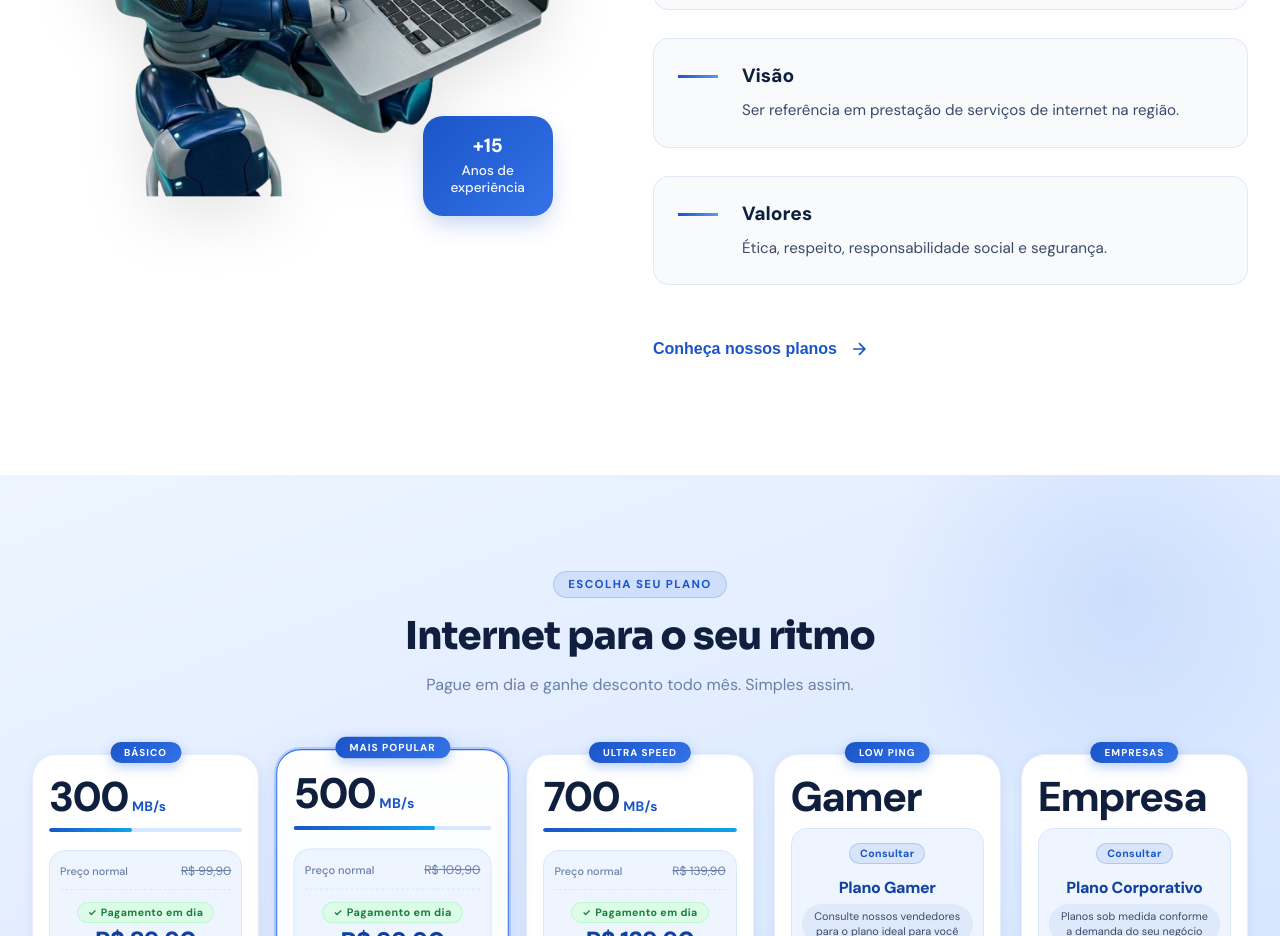
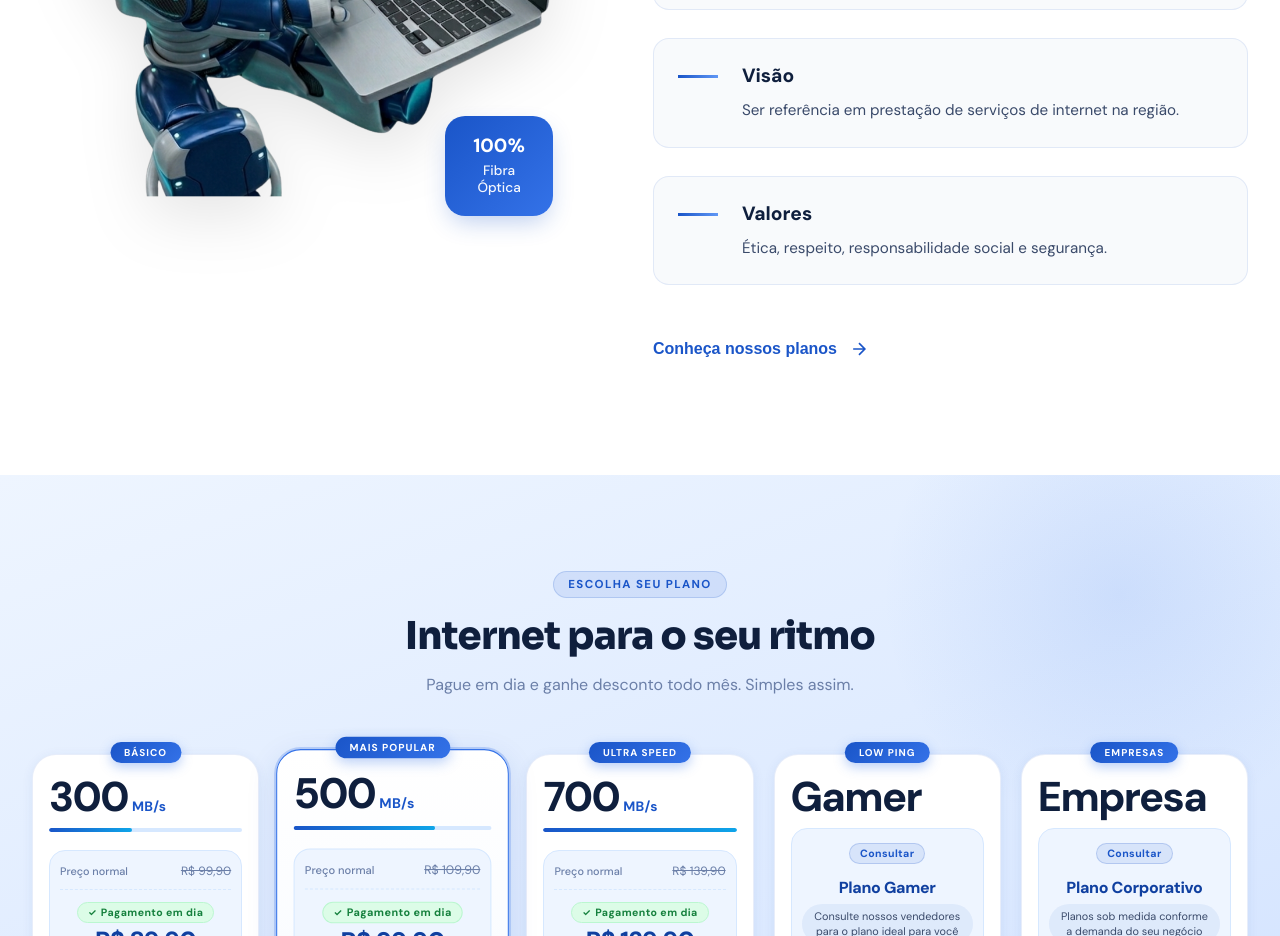
Before and after one commit to GeovaniNeumann/PrFiber, a React (Vite) app: page / in a window 1280 px wide. Shown: the part 1480-2416 px from the top of the page. Built offline with nearby package versions, Linux system fonts and the light colour scheme.

Commit message:
atualização

```diff
--- a/src/components/About/About.jsx
+++ b/src/components/About/About.jsx
@@ -40,8 +40,8 @@
           <div className="about__image-wrapper">
             <img src={aboutImage} alt="PR Fiber - Nossa Empresa" />
             <div className="about__experience">
-              <span className="about__experience-number">+15</span>
-              <span className="about__experience-text">Anos de<br />experiência</span>
+              <span className="about__experience-number">100%</span>
+              <span className="about__experience-text">Fibra<br />Óptica</span>
             </div>
           </div>
         </div>
```
